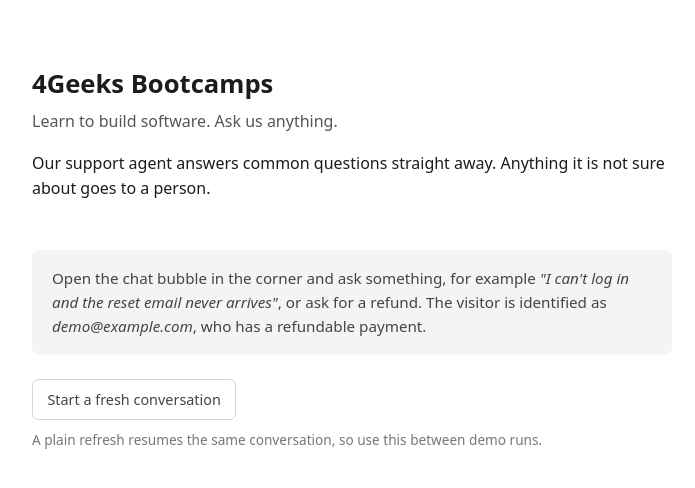
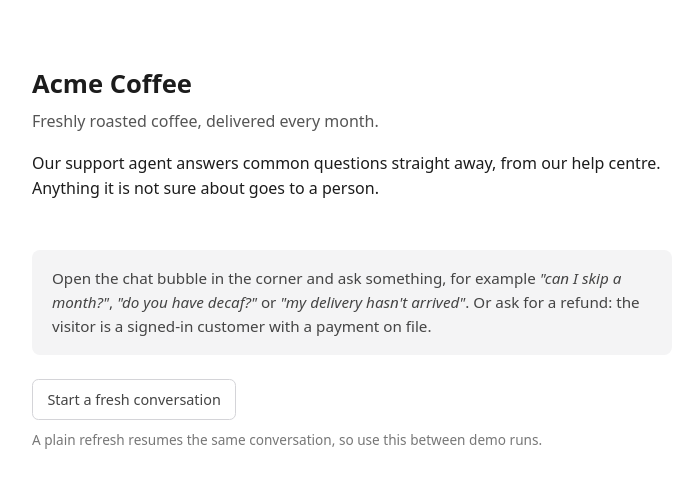
Before and after one commit to WaficMikati/ai-support-agent, a plain HTML site: page demo/index.html in a window 1280 px wide. Shown: the whole page, without its empty margins (288-983 px from the left). Drawn offline with Linux system fonts and the light colour scheme; a script that the page names is missing.

Commit message:
fix: make the demo one company, and cut the reply time in half
The page introduced itself as a bootcamp while the help centre it answers from
sells coffee subscriptions, so the agent would have replied to questions about
courses with advice about roast dates. The page is now Acme Coffee throughout,
matching the seeded documentation.

Fixing that surfaced a worse problem. knowledge.md still carried facts, and they
had drifted from the documentation: it said cancellation was in Settings under
Billing while the article said Subscription, so both went into the same prompt
and the agent had two contradictory answers to choose between. knowledge.md is
now behaviour only, with no prices, policies or setting paths anywhere in it,
which is what the README already claimed.

The poll interval is 2 seconds rather than 5. That alone helped less than
expected, and measuring showed why: every poll fetches the messages of every
open conversation, so eight stale conversations cost nine round trips before the
new message is even reached. Replies took 3.6 to 4.6 seconds with those, and 1.5
to 2.5 seconds once resolved, against about one second of model work. Worth
knowing before a demo, so it is written down: clearing the inbox is a latency
fix, not tidying.

```diff
--- a/demo/index.html
+++ b/demo/index.html
@@ -3,7 +3,7 @@
 <head>
   <meta charset="utf-8">
   <meta name="viewport" content="width=device-width, initial-scale=1">
-  <title>4Geeks — Support demo</title>
+  <title>Acme Coffee — Support demo</title>
   <style>
     body { font-family: system-ui, sans-serif; max-width: 40rem; margin: 4rem auto; padding: 0 1.5rem;
            color: #1c1c1c; line-height: 1.6; }
@@ -19,14 +19,14 @@
   </style>
 </head>
 <body>
-  <h1>4Geeks Bootcamps</h1>
-  <p class="lede">Learn to build software. Ask us anything.</p>
-  <p>Our support agent answers common questions straight away. Anything it is
-  not sure about goes to a person.</p>
+  <h1>Acme Coffee</h1>
+  <p class="lede">Freshly roasted coffee, delivered every month.</p>
+  <p>Our support agent answers common questions straight away, from our help
+  centre. Anything it is not sure about goes to a person.</p>
   <div class="hint">Open the chat bubble in the corner and ask something, for
-  example <em>"I can't log in and the reset email never arrives"</em>, or ask for
-  a refund. The visitor is identified as <em>demo@example.com</em>, who has a
-  refundable payment.</div>
+  example <em>"can I skip a month?"</em>, <em>"do you have decaf?"</em> or
+  <em>"my delivery hasn't arrived"</em>. Or ask for a refund: the visitor is a
+  signed-in customer with a payment on file.</div>
 
   <button class="reset" id="reset">Start a fresh conversation</button>
   <p id="reset-note">A plain refresh resumes the same conversation, so use this
```
Also changed, not shown: 2 other files.
